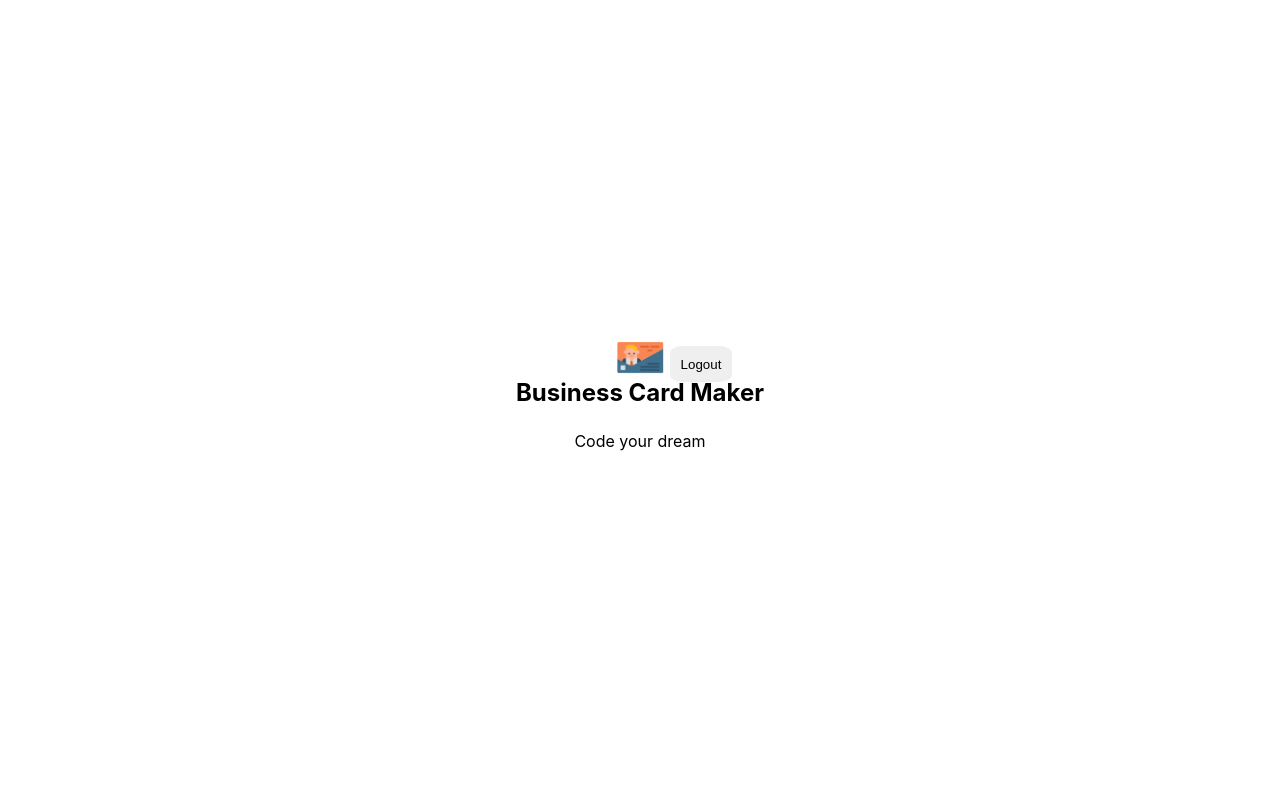
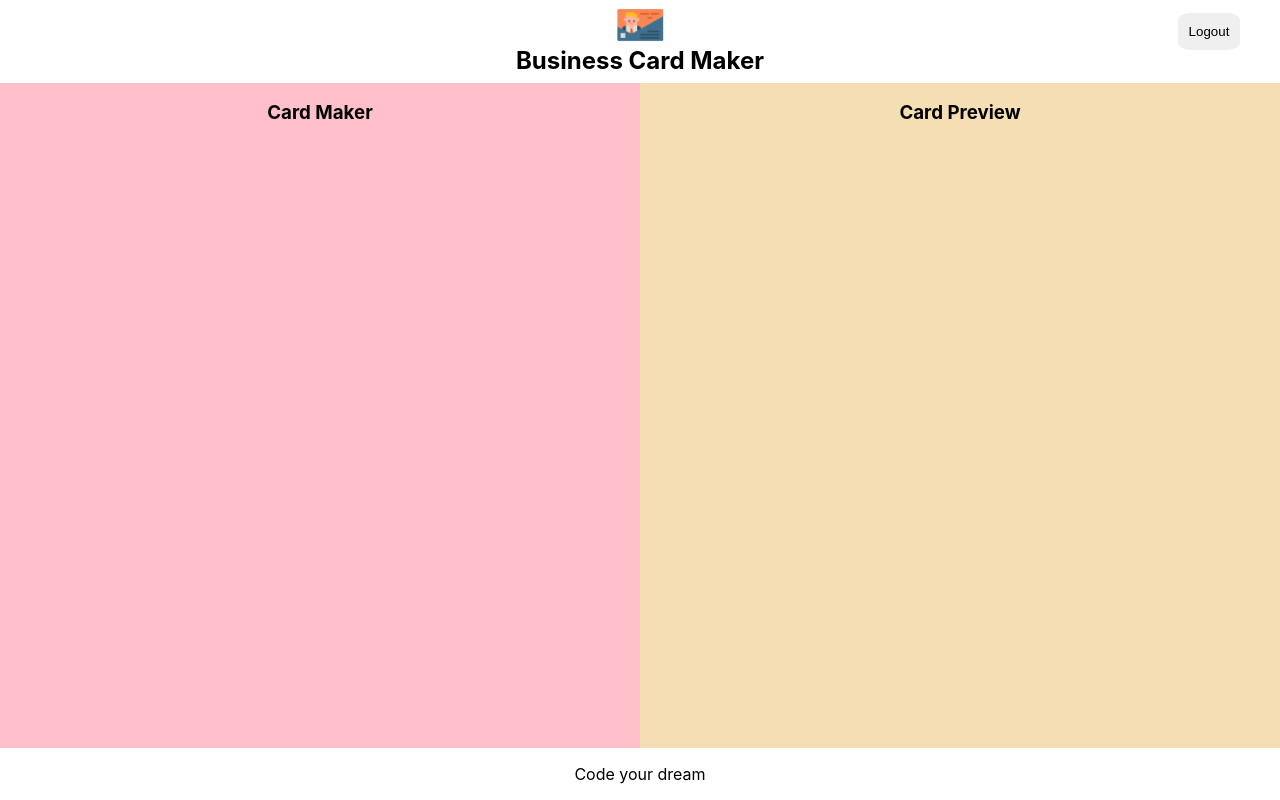
Before and after one commit to createhb21/Business-Card-Maker-App, a React (Create React App) app: page /maker in a window 1280 px wide. Built offline with nearby package versions, Linux system fonts and the light colour scheme; no server answers; sample sign-in values are in the browser's storage.

Commit message:
💄  add editor and preview layout

```diff
--- /dev/null
+++ b/src/components/editor/editor.jsx
@@ -0,0 +1,10 @@
+import React from 'react';
+import styles from './editor.module.css';
+
+const Editor = () => (
+  <section className={styles.editor}>
+    <h1 className={styles.title}>Card Maker</h1>
+  </section>
+);
+
+export default Editor;
--- /dev/null
+++ b/src/components/editor/editor.module.css
@@ -0,0 +1,13 @@
+@value makerGreen from '../../common/colors.css';
+
+.editor {
+  flex-basis: 50%;
+  background-color: pink;
+}
+
+.title {
+  width: 100%;
+  text-align: center;
+  margin-bottom: 1em;
+  color: makerGreen;
+}
--- a/src/components/maker/maker.js
+++ b/src/components/maker/maker.jsx
@@ -3,6 +3,8 @@
 import Footer from '../footer/footer';
 import Header from '../header/header';
 import styles from './maker.module.css';
+import Editor from '../editor/editor';
+import Preview from '../preview/preview';
 
 const Maker = ({ authService }) => {
   const history = useHistory();
@@ -20,6 +22,10 @@
   return (
     <section className={styles.maker}>
       <Header onLogout={onLogout} />
+      <div className={styles.container}>
+        <Editor />
+        <Preview />
+      </div>
       <Footer />
     </section>
   );
--- a/src/components/maker/maker.module.css
+++ b/src/components/maker/maker.module.css
@@ -0,0 +1,19 @@
+@value mediaQuery from '../../common/size.css';
+
+.maker {
+  width: 100%;
+  height: 100%;
+  display: flex;
+  flex-direction: column;
+}
+
+.container {
+  display: flex;
+  flex: 1;
+}
+
+@media screen and (max-width: mediaQuery) {
+  .container {
+    flex-direction: column;
+  }
+}
--- /dev/null
+++ b/src/components/preview/preview.jsx
@@ -0,0 +1,10 @@
+import React from 'react';
+import styles from './preview.module.css';
+
+const Priview = () => (
+  <section className={styles.preview}>
+    <h1 className={styles.title}>Card Preview</h1>
+  </section>
+);
+
+export default Priview;
--- /dev/null
+++ b/src/components/preview/preview.module.css
@@ -0,0 +1,13 @@
+@value makerGreen from '../../common/colors.css';
+
+.preview {
+  flex-basis: 50%;
+  background-color: wheat;
+}
+
+.title {
+  width: 100%;
+  text-align: center;
+  margin-bottom: 1em;
+  color: makerGreen;
+}
```
